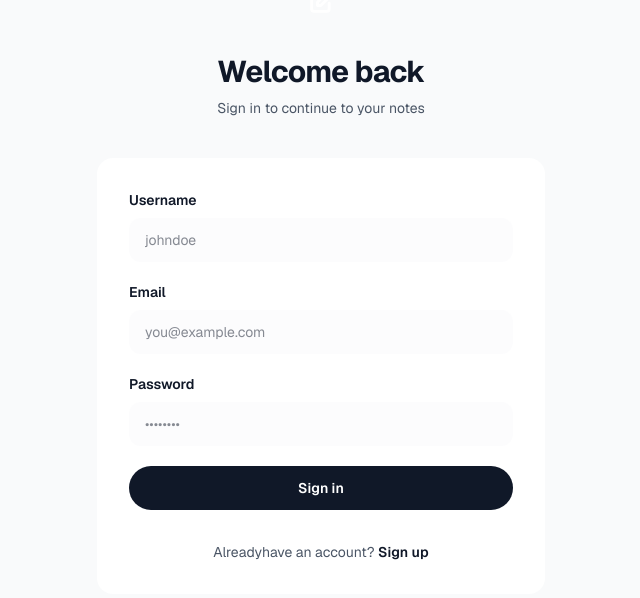
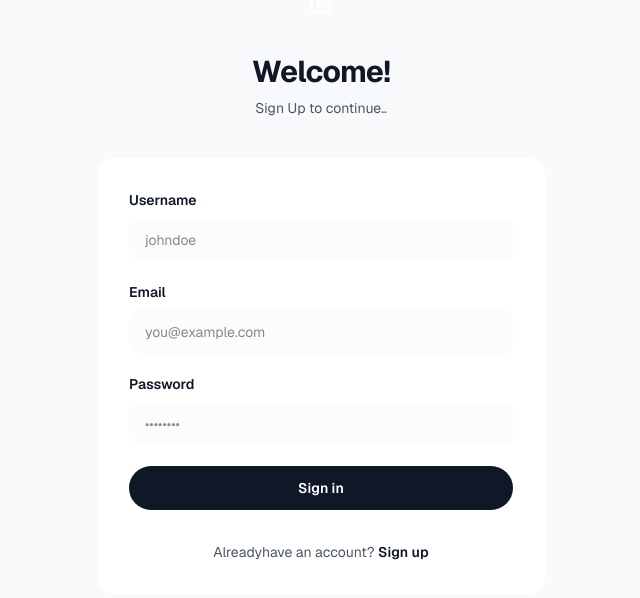
Before and after one commit to rohit-hub07/domain-tracking, a Next.js app: page /signup in a window 1280 px wide. Shown: the part 116-714 px from the top of the page, without its empty margins (319-959 px from the left). Built offline with nearby package versions, Linux system fonts and the light colour scheme.

Commit message:
fixed typos

```diff
--- a/src/app/login/page.tsx
+++ b/src/app/login/page.tsx
@@ -59,7 +59,7 @@ function LoginForm() {
             </svg>
           </div>
           <h1 className="text-3xl font-bold tracking-tight text-gray-900 dark:text-gray-50">Welcome back</h1>
-          <p className="mt-2 text-sm text-gray-600 dark:text-gray-400">Sign in to continue to your notes</p>
+          <p className="mt-2 text-sm text-gray-600 dark:text-gray-400">Sign in to continue..</p>
         </div>
 
         <div className="rounded-2xl border border-gray-200 bg-white p-8 shadow-sm dark:border-gray-800 dark:bg-gray-900">
--- a/src/app/signup/page.tsx
+++ b/src/app/signup/page.tsx
@@ -59,8 +59,8 @@ function SignupForm() {
               <path strokeLinecap="round" strokeLinejoin="round" d="M11 5H6a2 2 0 00-2 2v11a2 2 0 002 2h11a2 2 0 002-2v-5m-1.414-9.414a2 2 0 112.828 2.828L11.828 15H9v-2.828l8.586-8.586z" />
             </svg>
           </div>
-          <h1 className="text-3xl font-bold tracking-tight text-gray-900 dark:text-gray-50">Welcome back</h1>
-          <p className="mt-2 text-sm text-gray-600 dark:text-gray-400">Sign in to continue to your notes</p>
+          <h1 className="text-3xl font-bold tracking-tight text-gray-900 dark:text-gray-50">Welcome!</h1>
+          <p className="mt-2 text-sm text-gray-600 dark:text-gray-400">Sign Up to continue..</p>
         </div>
 
         <div className="rounded-2xl border border-gray-200 bg-white p-8 shadow-sm dark:border-gray-800 dark:bg-gray-900">
```
